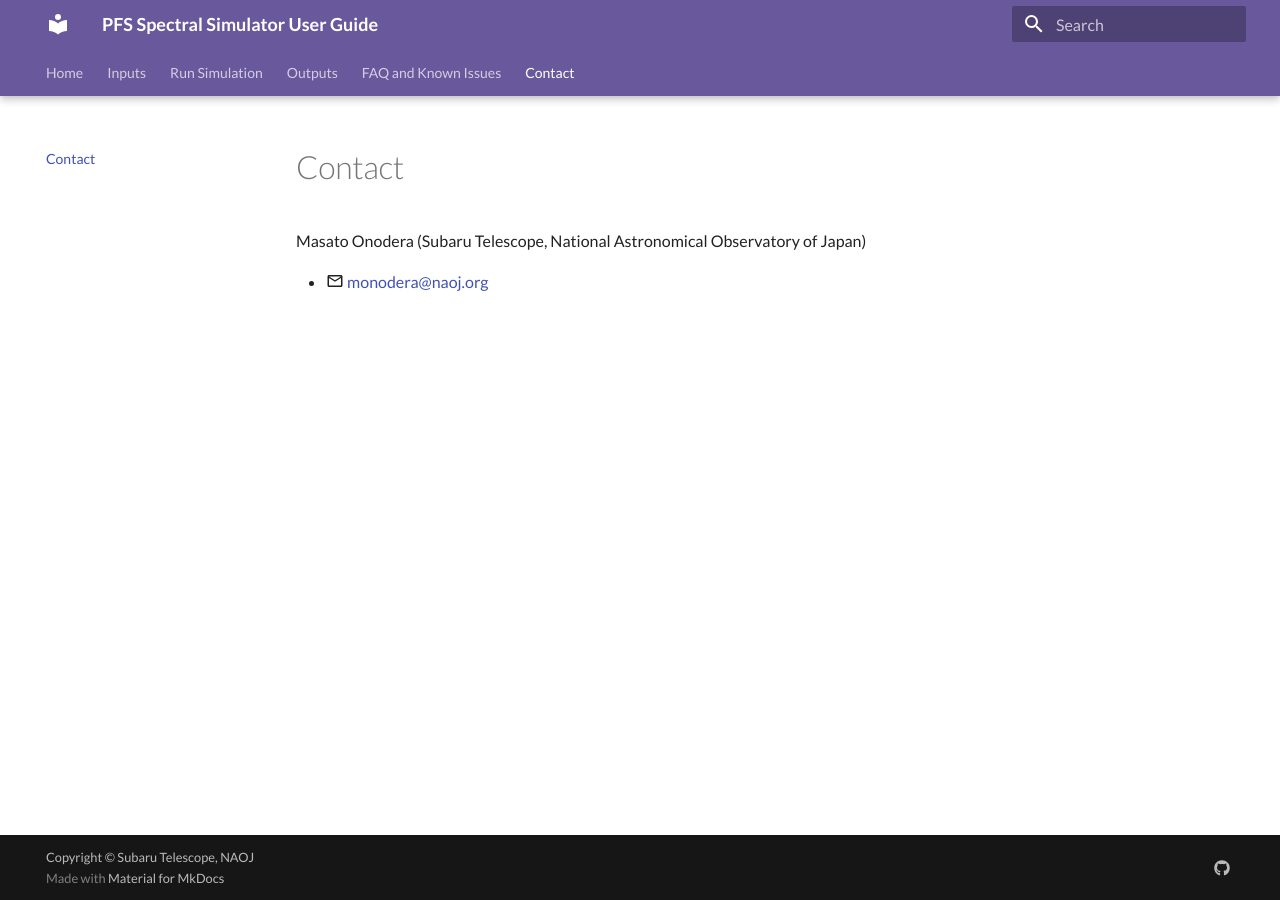
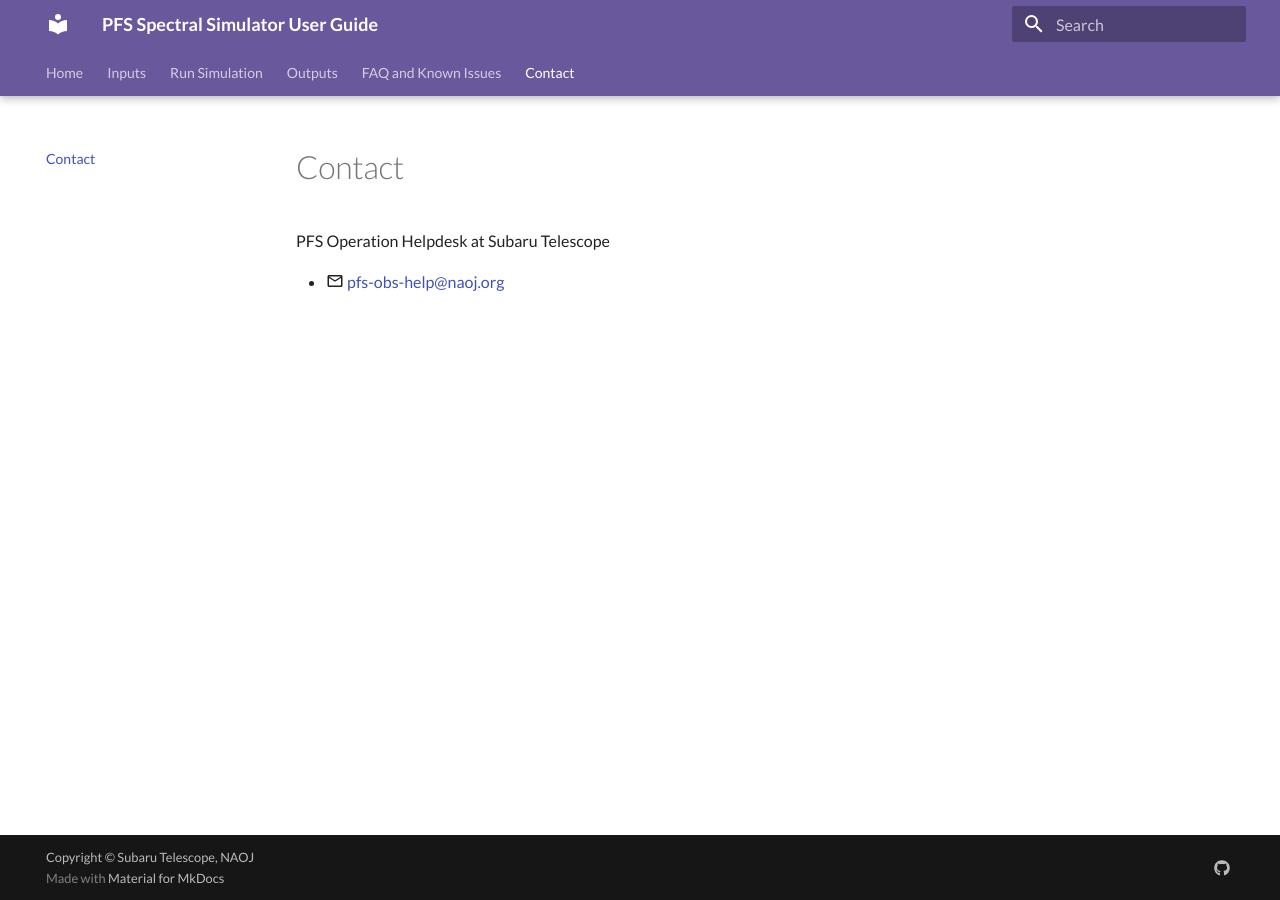
Before and after one commit to Subaru-PFS/spt_etc_webapp, an MkDocs documentation site: the page built from docs/docs/contact.md, in a window 1280 px wide. Built offline with MkDocs 1.6.1 and Material for MkDocs 9.7.7, drawn with Linux system fonts in a browser that asks for light colours.

Commit message:
update contact info

```diff
--- a/docs/docs/contact.md
+++ b/docs/docs/contact.md
@@ -1,5 +1,12 @@
 # Contact
 
-Masato Onodera (Subaru Telescope, National Astronomical Observatory of Japan)
+PFS Operation Helpdesk at Subaru Telescope
 
-- :material-email-outline: <monodera@naoj.org>
+- :material-email-outline: <script language="JavaScript"><!--
+var name1 = "pfs";
+var name2 = "obs";
+var name3 = "help";
+var domain = "naoj.org";
+document.write('<a href=\"mailto:' + name1 + '-' + name2 + '-' + name3 + '@' + domain + '\">');
+document.write(name1 + '-' + name2 + '-' + name3 + '@' + domain + '</a>');
+// --></script>
```
